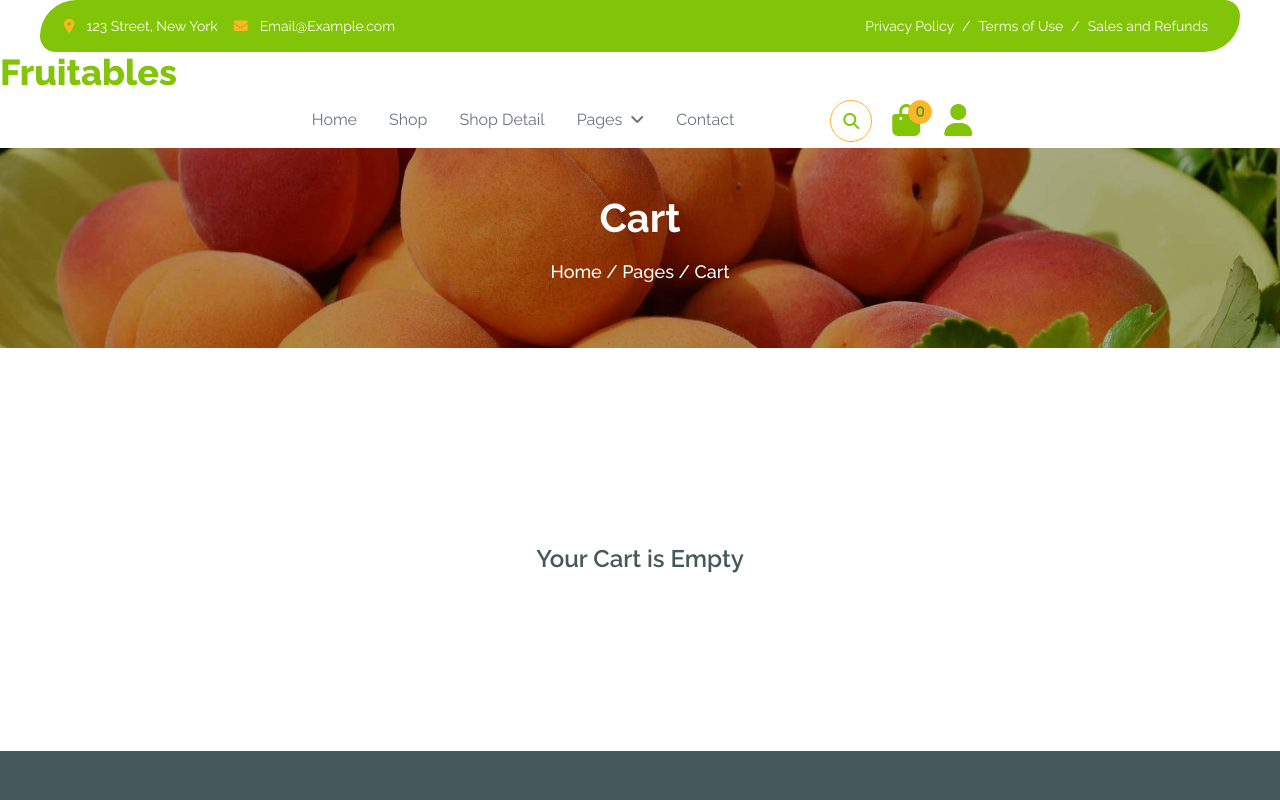
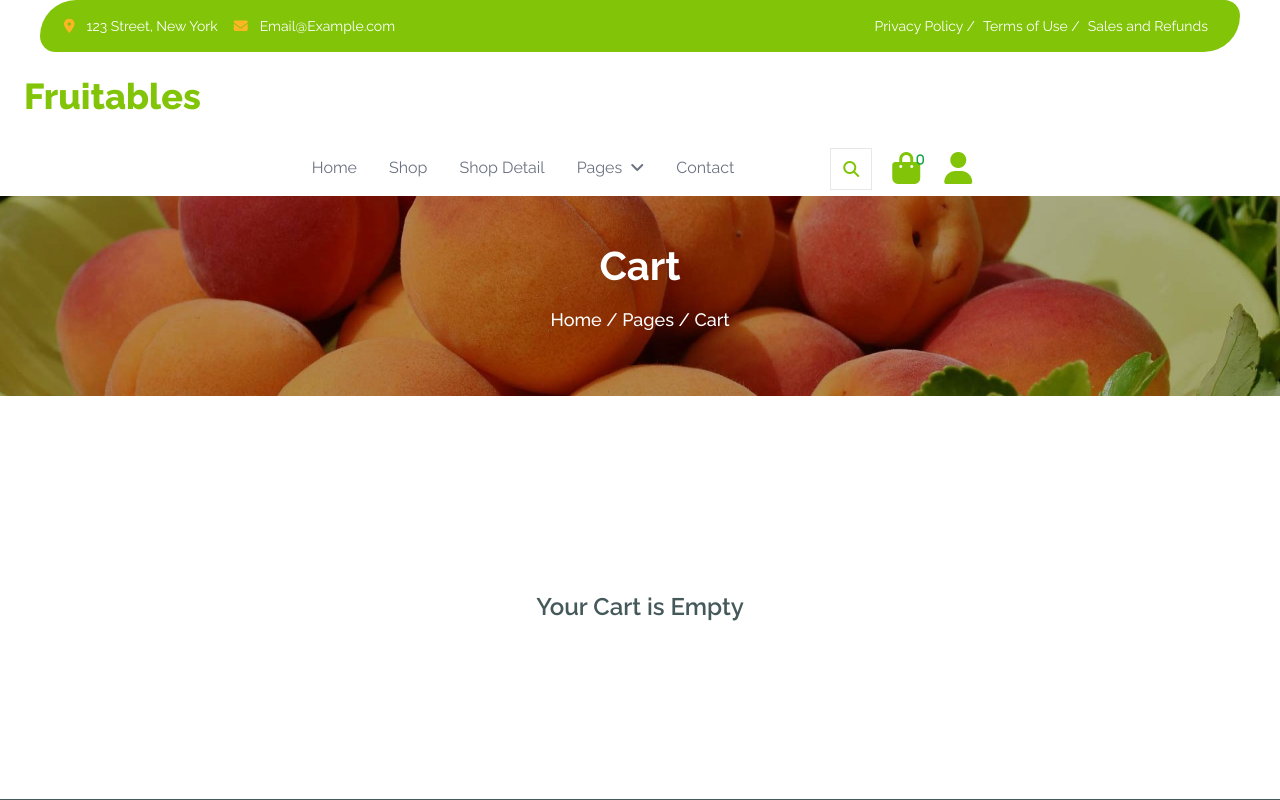
Before and after one commit to jangidharshit/Vegatible, a React (Create React App) app: page /cart in a window 1280 px wide. Shown: the top 800 px of the page. Built offline with nearby package versions, Linux system fonts and the light colour scheme.

Commit message:
fix: auto close mobile menu on route change

```diff
--- a/src/components/common/header/Header.jsx
+++ b/src/components/common/header/Header.jsx
@@ -1,99 +1,97 @@
-import React from 'react'
-import { Link } from 'react-router-dom'
-import { useState } from 'react'
+import React, { useState, useEffect } from 'react';
+import { Link, useLocation } from 'react-router-dom';
 import { useSelector } from 'react-redux';
 
 const Header = () => {
   const [bar, setBar] = useState(false);
   const totalItems = useSelector(state => state.cart.totalItems);
+  const location = useLocation();
+
+  // 🔥 Route change hote hi menu close
+  useEffect(() => {
+    setBar(false);
+  }, [location.pathname]);
+
   return (
     <div>
+      {/* Top bar */}
       <div className='md:container md:mx-auto hidden lg:flex lg:justify-between text-white text-sm main p-4 top box-border'>
         <div className='flex'>
           <div>
             <span className='fas fa-map-marker-alt secondary pr-3 pl-2'></span>
-                        <span className='hover:cursor-pointer'>123 Street, New York</span>
+            <span>123 Street, New York</span>
           </div>
           <div>
-                        <span className="fas fa-envelope secondary pr-3 pl-4"></span>
-                        <span className='hover:cursor-pointer'>Email@Example.com</span>
+            <span className='fas fa-envelope secondary pr-3 pl-4'></span>
+            <span>Email@Example.com</span>
           </div>
         </div>
         <div className='pr-4'>
-                    <span className='hover:cursor-pointer hov transition'>Privacy Policy</span>
-                    <span className='pr-2 pl-2 hover:cursor-pointer'>/</span>
-                    <span className='hover:cursor-pointer hov transition'>Terms of Use</span>
-                    <span className='pl-2 pr-2 hover:cursor-pointer'>/</span>
-                    <span className='hover:cursor-pointer hov transition'>Sales and Refunds</span>
+          <span className='hov'>Privacy Policy</span> /
+          <span className='hov pl-2'>Terms of Use</span> /
+          <span className='hov pl-2'>Sales and Refunds</span>
         </div>
       </div>
-            <div className='main-text text-3xl sm:text-4xl font-extrabold'>
-                <Link to='/' onClick={() => setBar(false)}>Fruitables</Link>
+
+      {/* Logo */}
+      <div className='main-text text-3xl sm:text-4xl font-extrabold m-6'>
+        <Link to='/'>Fruitables</Link>
       </div>
 
+      {/* Navbar */}
       <ul
         className={`xl:flex xl:justify-center xl:items-center relative
         ${bar ? 'bar-menu flex flex-col bg-white right-0' : 'hidden xl:flex xl:flex-row'}`}
       >
-
         <li className='px-4 text-gray-500 nav-hov'>
-                    <Link to='/' onClick={() => setBar(false)}>Home</Link>
+          <Link to='/'>Home</Link>
         </li>
 
         <li className='px-4 text-gray-500 nav-hov'>
-                    <Link to='/shop' onClick={() => setBar(false)}>Shop</Link>
+          <Link to='/shop'>Shop</Link>
         </li>
 
         <li className='px-4 text-gray-500 nav-hov'>
-                    <Link to='/shop-detail' onClick={() => setBar(false)}>Shop Detail</Link>
+          <Link to='/shop-detail'>Shop Detail</Link>
         </li>
 
         <li className='px-4 text-gray-500 nav-hov relative pages'>
-                    <span className='hover:cursor-pointer'>
+          <span className='cursor-pointer'>
             Pages <i className='fa fa-angle-down pl-1'></i>
           </span>
 
           <ul className='absolute inside rounded-md top-10 bg-gray-200 xl:py-2 pl-3 pr-8'>
-                        <li className='p-1 li-hov'>
-                            <Link to='/cart' onClick={() => setBar(false)}>Cart</Link>
-                        </li>
-                        <li className='p-1 li-hov'>
-                            <Link to='/checkout' onClick={() => setBar(false)}>Checkout</Link>
-                        </li>
-                        <li className='p-1 li-hov'>
-                            <Link to='/testimonial' onClick={() => setBar(false)}>Testimonial</Link>
-                        </li>
-                        <li className='p-1 li-hov'>
-                            <Link to='/error' onClick={() => setBar(false)}>404 Page</Link>
-                        </li>
+            <li className='p-1 li-hov'><Link to='/cart'>Cart</Link></li>
+            <li className='p-1 li-hov'><Link to='/checkout'>Checkout</Link></li>
+            <li className='p-1 li-hov'><Link to='/testimonial'>Testimonial</Link></li>
+            <li className='p-1 li-hov'><Link to='/error'>404 Page</Link></li>
           </ul>
         </li>
 
         <li className='px-4 text-gray-500 nav-hov'>
-                    <Link to='/contact' onClick={() => setBar(false)}>Contact</Link>
+          <Link to='/contact'>Contact</Link>
         </li>
 
         <div className={`xl:pl-20 xl:flex ${bar ? 'flex bg-white' : 'hidden'}`}>
-                    <span className='fa fa-search main-text p-5 mr-2 mt-2 w-10 h-10 border search search-hov flex justify-center items-center hover:cursor-pointer'></span>
+          <span className='fa fa-search main-text p-5 mr-2 mt-2 w-10 h-10 border flex justify-center items-center'></span>
 
-                    <Link
-                        to='/cart'
-                        onClick={() => setBar(false)}
-                        className='fa fa-shopping-bag fa-2x main-text p-3 relative icon-hov'
-                    >
-                        <span className='absolute top-2 right-0 w-6 h-6 text-xs search flex justify-center items-center bord text-green-600'>
+          <Link to='/cart' className='fa fa-shopping-bag fa-2x main-text p-3 relative'>
+            <span className='absolute top-2 right-0 w-6 h-6 text-xs flex justify-center items-center text-green-600'>
               {totalItems}
             </span>
           </Link>
 
-                    <span className='fas fa-user fa-2x main-text p-3 icon-hov'></span>
+          <span className='fas fa-user fa-2x main-text p-3'></span>
         </div>
       </ul>
 
-            <i className='fa fa-bars xl:hidden bars py-1 px-4 text-xl hover:cursor-pointer' onClick={() => setBar(!bar)}></i>
+      {/* Mobile menu button */}
+      <i
+        className='fa fa-bars xl:hidden bars py-1 px-4 text-xl cursor-pointer'
+        onClick={() => setBar(!bar)}
+      ></i>
     </div>
+  );
+};
 
-    )
-}
-
-export default Header
+export default Header;
```
Lines whose indentation alone changed are shown as unchanged.
